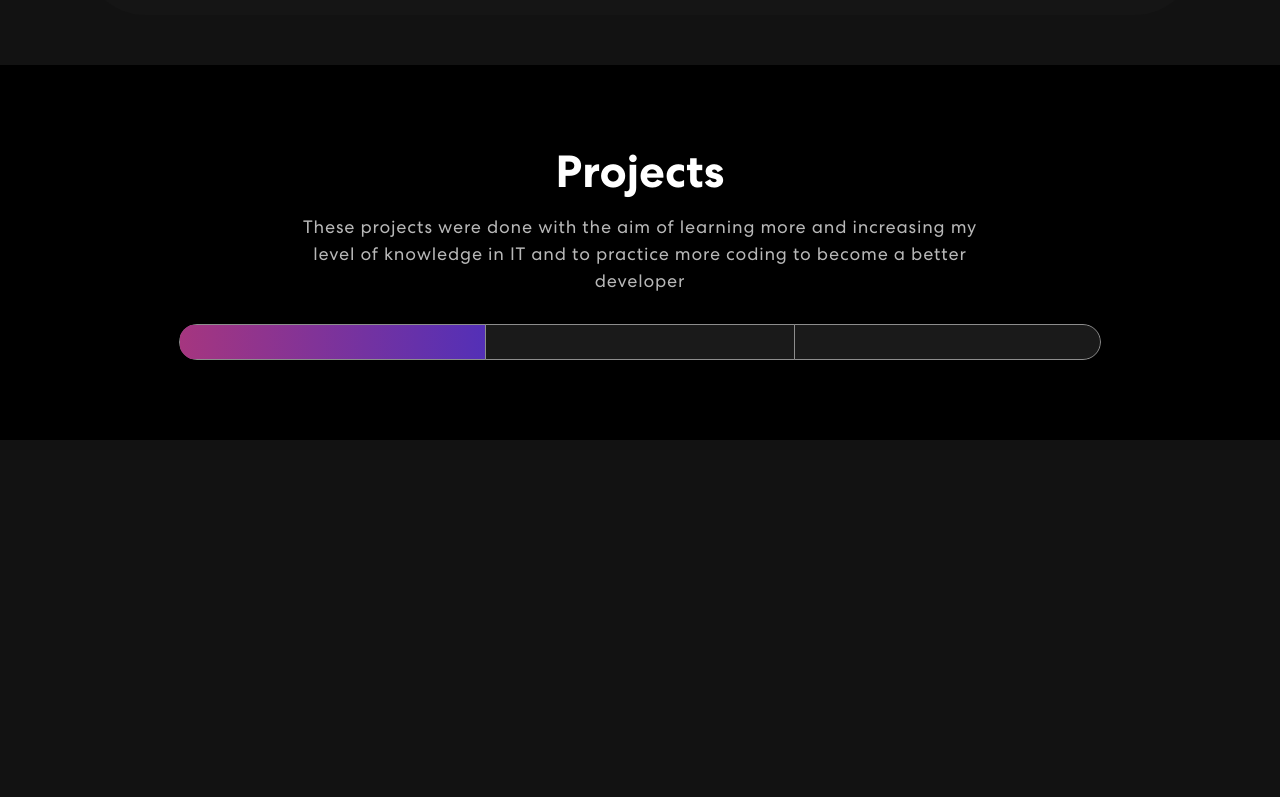
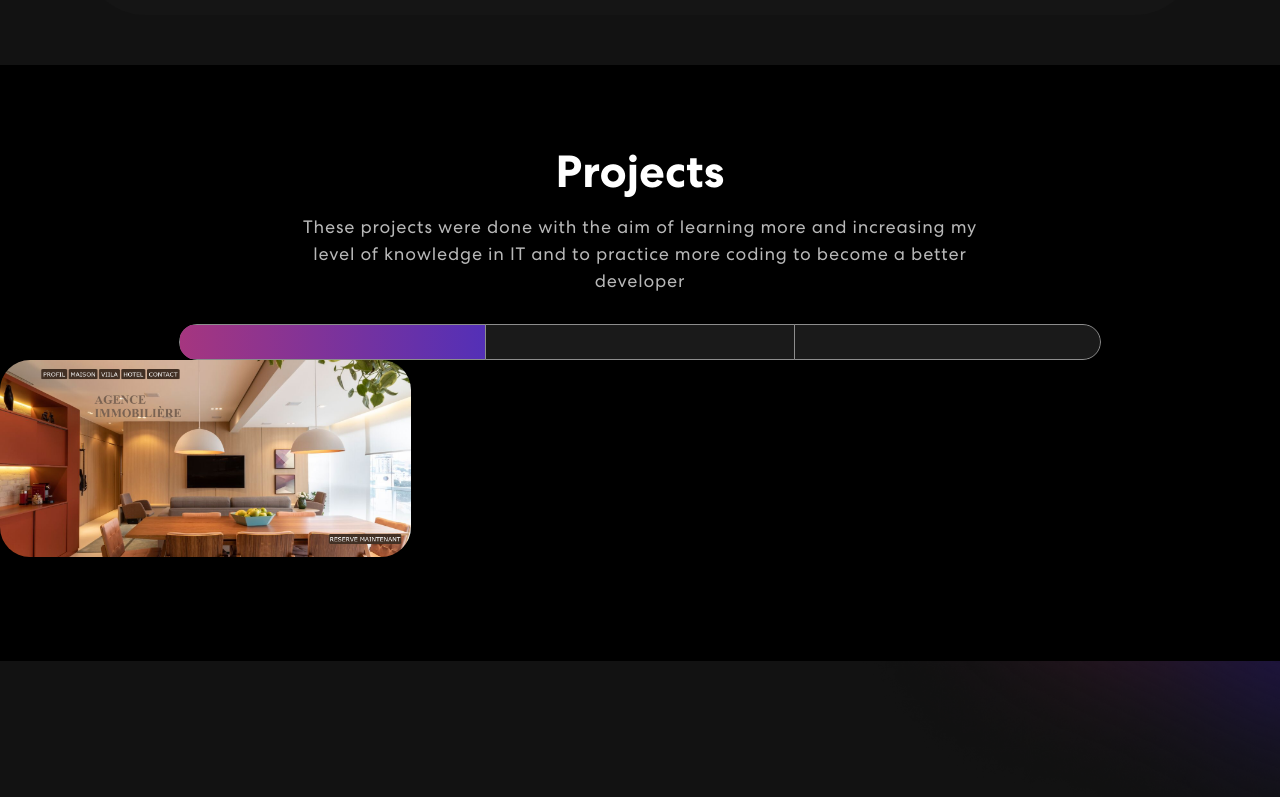
Before and after one commit to Ruben-JR/Portifolio, a React (Create React App) app in the folder frontend/: page / in a window 1280 px wide. Shown: the part 2000-2797 px from the top of the page. Before the commit the page ends 2440 px from the top, so only its background shows below. Built offline with nearby package versions, Linux system fonts and the light colour scheme.

Commit message:
create project card and add projects img

```diff
--- a/frontend/src/components/NavBar.js
+++ b/frontend/src/components/NavBar.js
@@ -44,9 +44,9 @@ export const NavBar = () => {
           </Nav>
           <span className='navbar-text'>
             <div className='social-icon'>
-                <a href='#'><img src={navIcon1} alt=''/></a>
-                <a href='#'><img src={navIcon2} alt=''/></a>
-                <a href='#'><img src={navIcon3} alt=''/></a>
+                <a href='https://www.linkedin.com/in/ruben-pina-3851b4235/'><img src={navIcon1} alt='linkedin'/></a>
+                <a href='https://www.facebook.com/ruben.junior99/'><img src={navIcon2} alt='facebook'/></a>
+                <a href='https://www.instagram.com/ruben.jr__/'><img src={navIcon3} alt='instagram'/></a>
             </div>
             <button className='vvd' onClick={() => console.log('Connect')}><span>Let's connect</span></button>
           </span>
--- /dev/null
+++ b/frontend/src/components/ProjectCard.js
@@ -0,0 +1,15 @@
+import { Col } from "react-bootstrap";
+
+export const ProjectCard = ({title, description ,imgUrl}) => {
+    return (
+        <Col sm={6} md={4}>
+            <div className="proj-imgbx">
+                <img alt="" src={imgUrl}/>
+                <div className="proj-txtx">
+                    <h4>{title}</h4>
+                    <span>{description}</span>
+                </div>
+            </div>
+        </Col>
+    )
+}
--- a/frontend/src/components/Projects.js
+++ b/frontend/src/components/Projects.js
@@ -1,12 +1,15 @@
 import Tab from 'react-bootstrap/Tab';
 import { Row, Col, Nav } from "react-bootstrap";
+import { ProjectCard } from './ProjectCard';
+import colorSharp2 from "../assets/img/color-sharp2.png"
+import agencyImmobiliere from "../assets/img/AgencyImmobiliere.png"
 
 export const Projects = () => {
     const projects = [
         {
             title: "AgencyImmobiliere",
             description: "Web Site development",
-            // imgUrl:
+            imgUrl: agencyImmobiliere,
         }
     ];
 
@@ -24,28 +27,31 @@ export const Projects = () => {
                         <Tab.Container defaultActiveKey="first" id="projects-tabs" className="mb-3">
                             <Nav variant="pills" defaultActiveKey="/home">
                                 <Nav.Item>
-                                    <Nav.Link eventKey="first" title="Tab one"></Nav.Link>
+                                    <Nav.Link eventKey="first" title="Tab One"></Nav.Link>
                                 </Nav.Item>
                                 <Nav.Item>
-                                    <Nav.Link eventKey="second" title="Tab two"></Nav.Link>
+                                    <Nav.Link eventKey="second" title="Tab Two"></Nav.Link>
                                 </Nav.Item>
                                 <Nav.Item>
-                                    <Nav.Link eventKey="third" title="Tab three"></Nav.Link>
+                                    <Nav.Link eventKey="third" title="Tab Three"></Nav.Link>
                                 </Nav.Item>
                             </Nav>
                             <Tab.Content>
-                                <Tab.Pane eventKey="fist">
+                                <Tab.Pane eventKey="first">
                                     <Row>
                                         {
                                             projects.map((project, index) => {
                                                 return (
-                                                    <p>(project.title)</p>
+                                                    <ProjectCard key={index} {...project} />
                                                 )
                                             })
                                         }
                                     </Row>
                                 </Tab.Pane>
-                                <Tab.Pane eventKey="fist">
+                                <Tab.Pane eventKey="second">
+
+                                </Tab.Pane>
+                                <Tab.Pane eventKey="third">
 
                                 </Tab.Pane>
                             </Tab.Content>
@@ -53,6 +59,7 @@ export const Projects = () => {
                     </Col>
                 </Row>
             </container>
+            <img className="background-image-right" alt="" src={colorSharp2}></img>
         </section>
     )
 }
```
Also changed, not shown: frontend/src/assets/img/AgencyImmobiliere.png (added).
